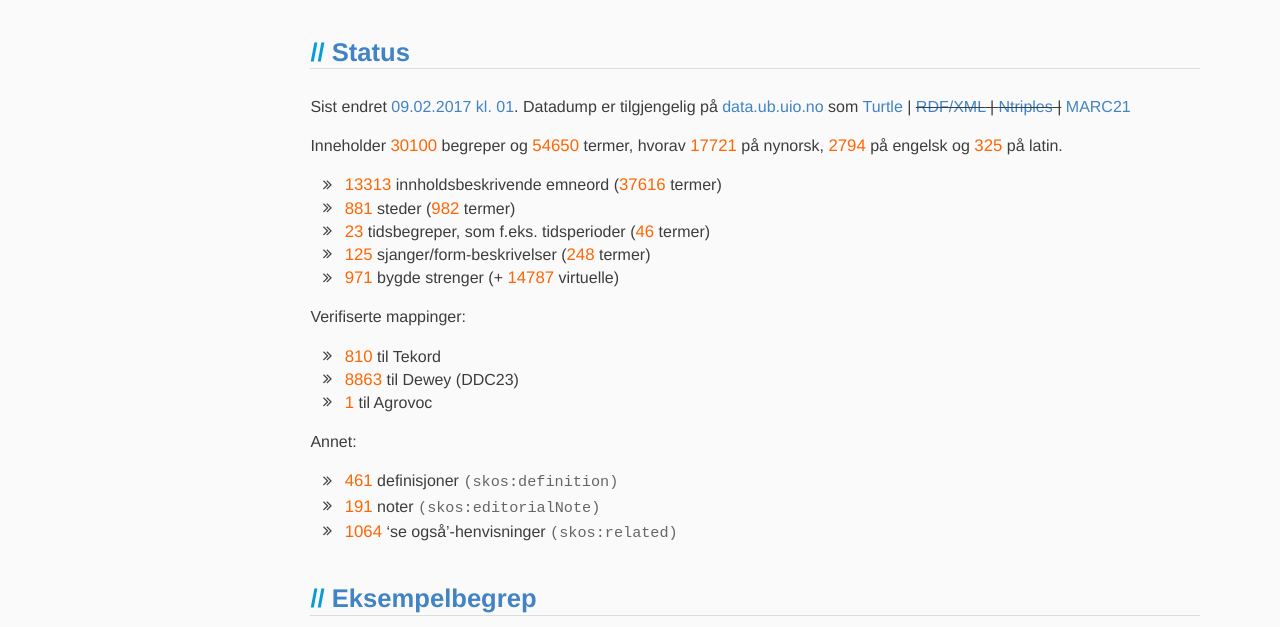
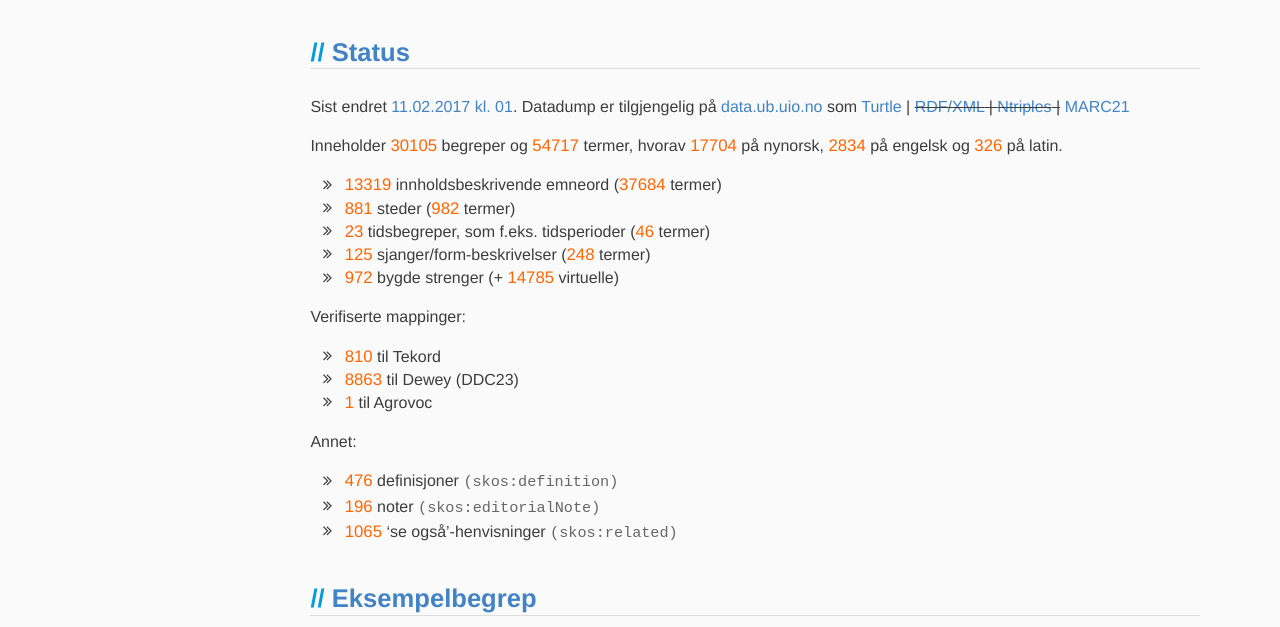
Before and after one commit to realfagstermer/realfagstermer.github.io, a Jekyll site: the page built from index.html, in a window 1280 px wide and 900 px high. Shown: the part 174-801 px from the top of the window. Built offline with Jekyll 4.4.1, drawn with Linux system fonts in a browser that asks for light colours; nearby versions of some CDN libraries; library files that are not in the unit come from our copies.

Commit message:
Update stats

```diff
--- a/_data/stats_current.json
+++ b/_data/stats_current.json
@@ -1,9 +1,9 @@
 {
-  "concepts": 30100,
-  "conceptsWithoutStrings": 14342,
+  "concepts": 30105,
+  "conceptsWithoutStrings": 14348,
   "facets": {
     "CompoundConcept": {
-      "concepts": 971,
+      "concepts": 972,
       "prefLabels": {},
       "terms": 0
     },
@@ -57,22 +57,22 @@
     },
     "Topic": {
       "altLabels": {
-        "en": 367,
+        "en": 388,
         "la": 23,
-        "nb": 3531,
-        "nn": 4805
+        "nb": 3569,
+        "nn": 4816
       },
-      "concepts": 13313,
+      "concepts": 13319,
       "prefLabels": {
-        "en": 2375,
-        "la": 301,
-        "nb": 13313,
-        "nn": 12901
+        "en": 2394,
+        "la": 302,
+        "nb": 13319,
+        "nn": 12873
       },
-      "terms": 37616
+      "terms": 37684
     },
     "VirtualCompoundConcept": {
-      "concepts": 14787,
+      "concepts": 14785,
       "prefLabels": {},
       "terms": 0
     }
@@ -80,11 +80,11 @@
   "features": {
     "broadMatch": 1455,
     "closeMatch": 1543,
-    "definition": 461,
-    "editorialNote": 191,
+    "definition": 476,
+    "editorialNote": 196,
     "exactMatch": 6652,
     "narrowMatch": 0,
-    "related": 1064,
+    "related": 1065,
     "relatedMatch": 3195
   },
   "mappings": {
@@ -93,11 +93,11 @@
     "tekord": 810
   },
   "terms": {
-    "_sum": 54650,
-    "en": 2794,
-    "la": 325,
-    "nb": 33810,
-    "nn": 17721
+    "_sum": 54717,
+    "en": 2834,
+    "la": 326,
+    "nb": 33853,
+    "nn": 17704
   },
-  "ts": 1486602962
+  "ts": 1486775786
 }
```
Also changed, not shown: _data/stats.json.
